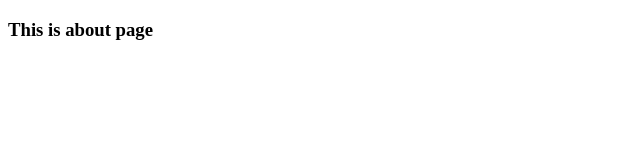
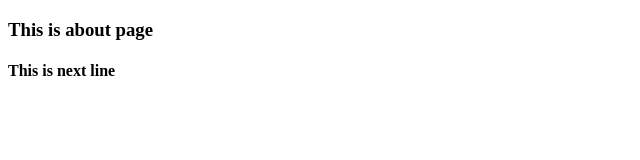
Before and after one commit to SohanRout2023/fashion-house-raw, a plain HTML site: page about.html in a window 1280 px wide. Shown: the whole page, without its empty margins (0-640 px from the left). Drawn offline with Linux system fonts and the light colour scheme.

Commit message:
Update about.html

```diff
--- a/about.html
+++ b/about.html
@@ -7,5 +7,6 @@
 </head>
 <body>
     <h3>This is about page</h3>
+    <h4>This is next line</h4>
 </body>
 </html>
```
